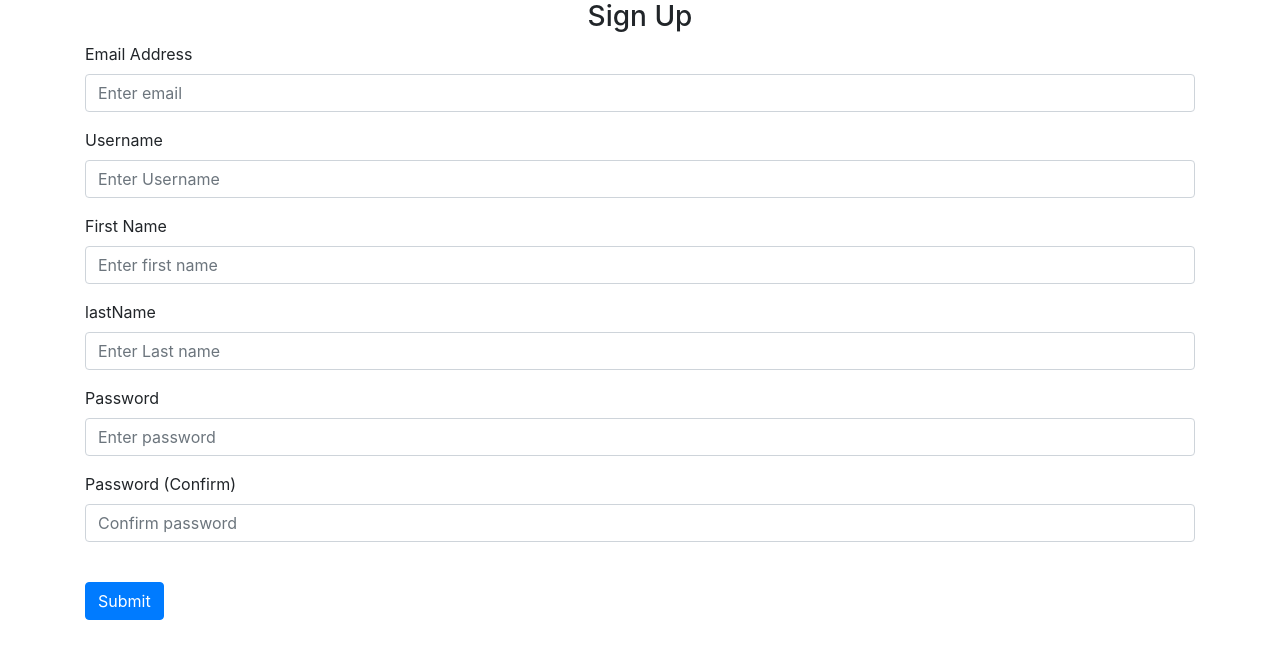
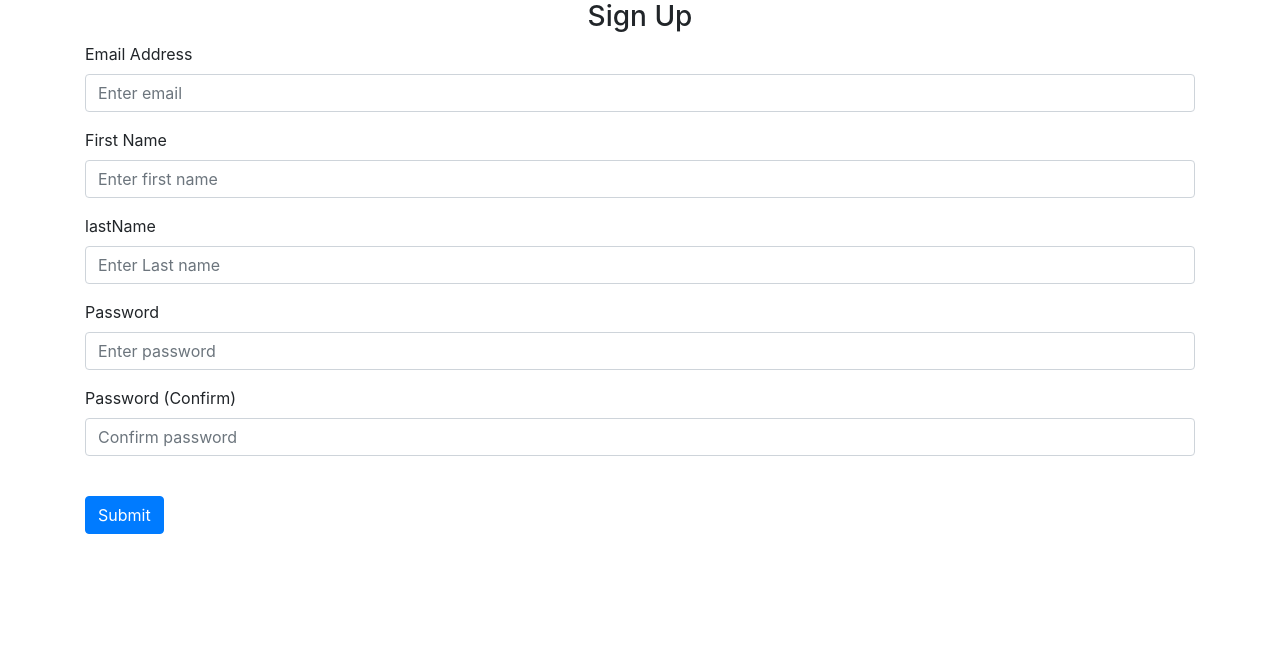
Before and after one commit to eddiephelanfortyfive/RestartedMiniProjectBlock3, a Flask app: page /sign-up in a window 1280 px wide. Shown: the part 56-715 px from the top of the page. Run offline with Flask 3, Linux system fonts and the light colour scheme; some libraries are stand-ins or nearby versions.

Commit message:
removed username

```diff
--- a/Website/Templates/sign_up.html
+++ b/Website/Templates/sign_up.html
@@ -10,16 +10,6 @@
                     id="email"
                     name="email"
                     placeholder="Enter email">
-        </div>
-
-        <div class="form-group">
-            <label for="username">Username</label>
-            <input
-                    type="text"
-                    class="form-control"
-                    id="username"
-                    name="username"
-                    placeholder="Enter Username">
         </div>
 
     <div class="form-group">
```
